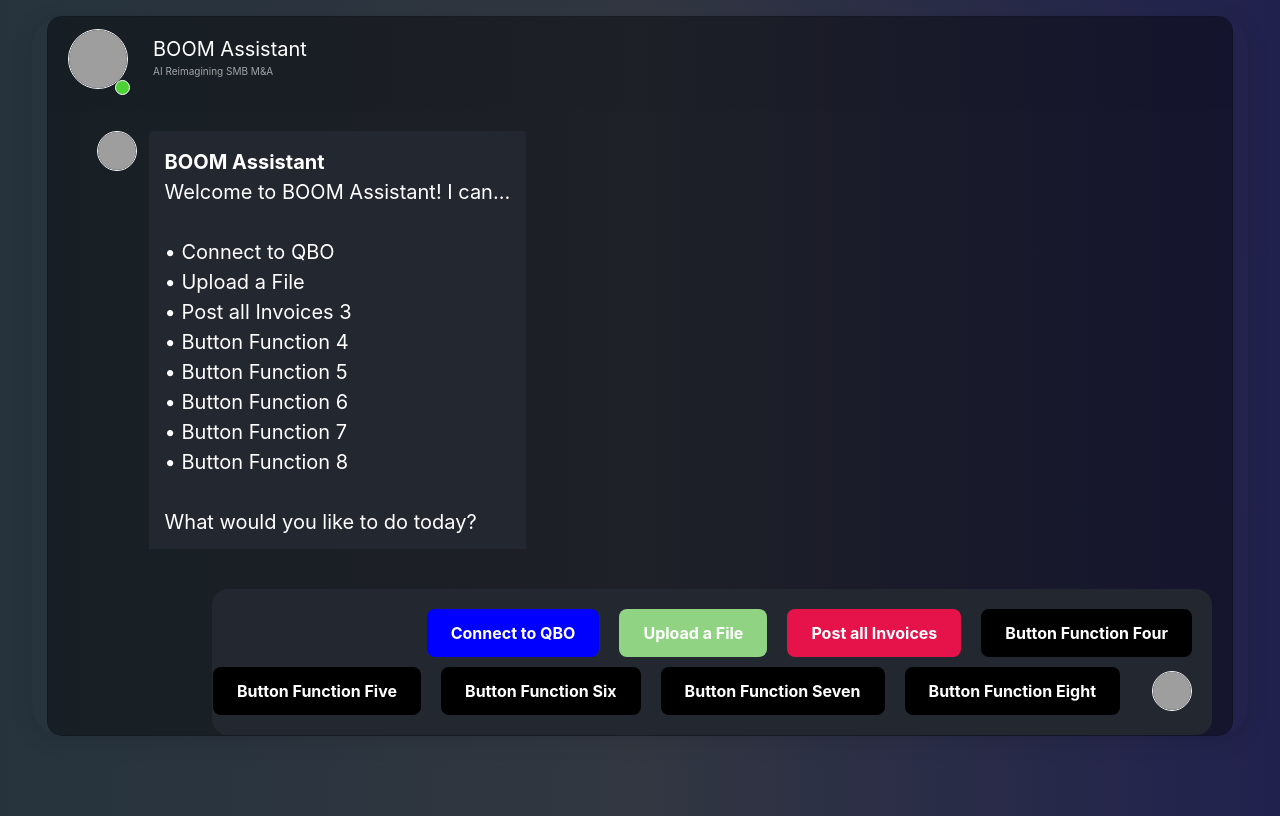
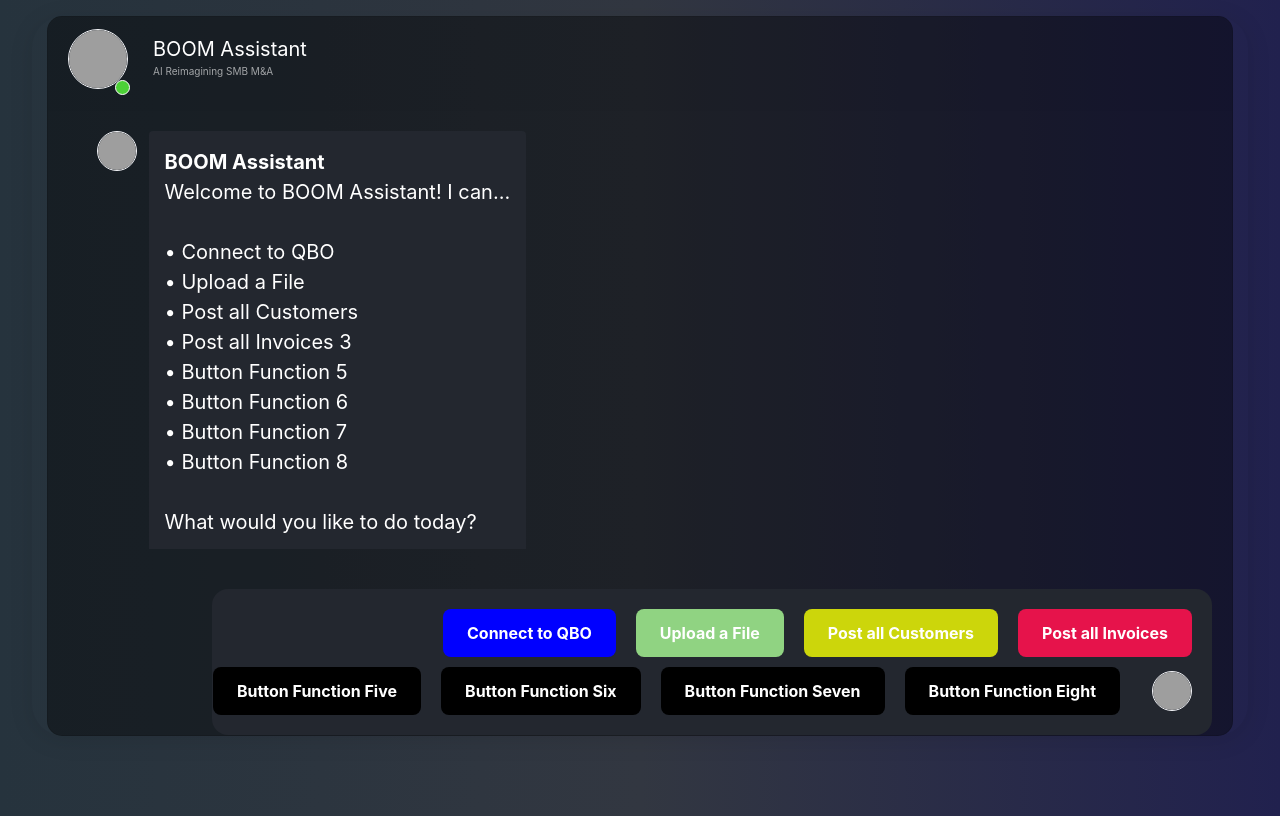
Before and after one commit to sfroning88/Boom-0007, a Flask app: page / in a window 1280 px wide. Run offline with Flask 3, Linux system fonts and the light colour scheme; some libraries are stand-ins or nearby versions; grey boxes are pictures that could not be loaded.

Commit message:
Update chat.html
Post customers button

```diff
--- a/templates/chat.html
+++ b/templates/chat.html
@@ -65,8 +65,8 @@
                         Welcome to BOOM Assistant! I can...<br><br>
                         • Connect to QBO<br>
                         • Upload a File<br>
+                        • Post all Customers<br>
                         • Post all Invoices 3<br>
-                        • Button Function 4<br>
                         • Button Function 5<br>
                         • Button Function 6<br>
                         • Button Function 7<br>
@@ -79,8 +79,8 @@
                     <div style="display: flex; gap: 1em; justify-content: flex-end; align-items: center;">
                       <button id="CONNECT_QBO" class="btn btn-primary" style="margin: 0; background: #0000ff; border: none; padding: 12px 24px; border-radius: 8px; color: white; font-weight: bold;">Connect to QBO</button>
                       <button id="UPLOAD_FILE" class="btn btn-primary" style="margin: 0; background: #90d382; border: none; padding: 12px 24px; border-radius: 8px; color: white; font-weight: bold;">Upload a File</button>
+                      <button id="POST_CUSTOMERS" class="btn btn-primary" style="margin: 0; background: #ccd60b; border: none; padding: 12px 24px; border-radius: 8px; color: white; font-weight: bold;">Post all Customers</button>
                       <button id="POST_INVOICES" class="btn btn-primary" style="margin: 0; background: #e6134b; border: none; padding: 12px 24px; border-radius: 8px; color: white; font-weight: bold;">Post all Invoices</button>
-                      <button id="BUTTON_FUNCTION_FOUR" class="btn btn-primary" style="margin: 0; background: #000000; border: none; padding: 12px 24px; border-radius: 8px; color: white; font-weight: bold;">Button Function Four</button>
                     </div>
                     <div style="display: flex; gap: 1em; justify-content: flex-end; align-items: center;">
                       <button id="BUTTON_FUNCTION_FIVE" class="btn btn-primary" style="margin: 0; background: #000000; border: none; padding: 12px 24px; border-radius: 8px; color: white; font-weight: bold;">Button Function Five</button>
@@ -263,8 +263,8 @@
                   '<div style="display: flex; gap: 1em; justify-content: flex-end; align-items: center;">' +
                     '<button id="CONNECT_QBO" class="btn btn-primary" style="margin: 0; background: #0000ff; border: none; padding: 12px 24px; border-radius: 8px; color: white; font-weight: bold;">Connect to QBO</button>' +
                     '<button id="UPLOAD_FILE" class="btn btn-primary" style="margin: 0; background: #90d382; border: none; padding: 12px 24px; border-radius: 8px; color: white; font-weight: bold;">Upload a File</button>' +
+                    '<button id="POST_CUSTOMERS" class="btn btn-primary" style="margin: 0; background: #ccd60b; border: none; padding: 12px 24px; border-radius: 8px; color: white; font-weight: bold;">Post all Customers</button>' +
                     '<button id="POST_INVOICES" class="btn btn-primary" style="margin: 0; background: #e6134b; border: none; padding: 12px 24px; border-radius: 8px; color: white; font-weight: bold;">Post all Invoices</button>' +
-                    '<button id="BUTTON_FUNCTION_FOUR" class="btn btn-primary" style="margin: 0; background: #000000; border: none; padding: 12px 24px; border-radius: 8px; color: white; font-weight: bold;">Button Function Four</button>' +
                   '</div>' +
                   '<div style="display: flex; gap: 1em; justify-content: flex-end; align-items: center;">' +
                     '<button id="BUTTON_FUNCTION_FIVE" class="btn btn-primary" style="margin: 0; background: #000000; border: none; padding: 12px 24px; border-radius: 8px; color: white; font-weight: bold;">Button Function Five</button>' +
@@ -288,8 +288,8 @@
                   '<div style="display: flex; gap: 1em; justify-content: flex-end; align-items: center;">' +
                     '<button id="CONNECT_QBO" class="btn btn-primary" style="margin: 0; background: #0000ff; border: none; padding: 12px 24px; border-radius: 8px; color: white; font-weight: bold;">Connect to QBO</button>' +
                     '<button id="UPLOAD_FILE" class="btn btn-primary" style="margin: 0; background: #90d382; border: none; padding: 12px 24px; border-radius: 8px; color: white; font-weight: bold;">Upload a File</button>' +
+                    '<button id="POST_CUSTOMERS" class="btn btn-primary" style="margin: 0; background: #ccd60b; border: none; padding: 12px 24px; border-radius: 8px; color: white; font-weight: bold;">Post all Customers</button>' +
                     '<button id="POST_INVOICES" class="btn btn-primary" style="margin: 0; background: #e6134b; border: none; padding: 12px 24px; border-radius: 8px; color: white; font-weight: bold;">Post all Invoices</button>' +
-                    '<button id="BUTTON_FUNCTION_FOUR" class="btn btn-primary" style="margin: 0; background: #000000; border: none; padding: 12px 24px; border-radius: 8px; color: white; font-weight: bold;">Button Function Four</button>' +
                   '</div>' +
                   '<div style="display: flex; gap: 1em; justify-content: flex-end; align-items: center;">' +
                     '<button id="BUTTON_FUNCTION_FIVE" class="btn btn-primary" style="margin: 0; background: #000000; border: none; padding: 12px 24px; border-radius: 8px; color: white; font-weight: bold;">Button Function Five</button>' +
@@ -313,6 +313,54 @@
                 $(this).css('color', '#fff');
               }
             });
+          });
+        });
+
+        $('#POST_CUSTOMERS').off('click').on('click', function() {
+          chatCounter++;
+          var currentChatId = 'call-status-' + chatCounter;
+
+          // Show user message bubble
+          $('#chat-messages').append(
+            '<div class="d-flex mb-3 justify-content-end">' +
+              '<div class="p-3 rounded" style="background: #ccd60b; color: #fff; border-radius: 16px 16px 4px 16px; max-width: 80%;">' +
+                '<span style="font-weight: bold;">You</span><br>' +
+                'Post all Customers' +
+              '</div>' +
+              '<div class="img_cont_msg" style="margin-left: 12px;">' +
+                '<img src="https://i.ibb.co/d5b84Xw/Untitled-design.png" class="rounded-circle user_img_msg" style="width: 40px; height: 40px; object-fit: cover;">' +
+              '</div>' +
+            '</div>'
+          );
+
+          // Show bot response
+          var botBubble = $('<div class="d-flex mb-3">' +
+            '<div class="img_cont_msg" style="margin-right: 12px;">' +
+              '<img src="https://media.licdn.com/dms/image/v2/D560BAQHK10HmqRh1rQ/company-logo_200_200/company-logo_200_200/0/1701815665068/wealthboom_logo?e=1755129600&v=beta&t=0RhPS_izHlCe2NRvKtO7mgT7LXo6T87muFlK-HR_noE" class="rounded-circle user_img_msg" style="width: 40px; height: 40px; object-fit: cover;">' +
+            '</div>' +
+            '<div class="p-3 rounded" style="background: #23272f; color: #fff; border-radius: 16px 16px 16px 4px; max-width: 80%;">' +
+              '<b>BOOM Assistant</b><br><span id="' + currentChatId + '">Posting all customers...</span>' +
+            '</div>' +
+          '</div>');
+          $('#chat-messages').append(botBubble);
+
+          // Scroll to bottom
+          scrollToBottom();
+
+          // BUTTON FUNCTION FOUR
+          $.ajax({
+            url: '/POST_CUSTOMERS',
+            type: 'POST',
+            success: function (data) {
+              if (data.success) {
+                $('#' + currentChatId).html('<span style="color: limegreen;">Post Customers success!</span>');
+              } else {
+                $('#' + currentChatId).html('<span style="color: red;">Post Customers failure.</span>');
+              }
+            },
+            error: function () {
+              $('#' + currentChatId).html('<span style="color: red;">Post Customers error.</span>');
+            }
           });
         });
 
@@ -364,53 +412,6 @@
           });
         });
 
-        $('#BUTTON_FUNCTION_FOUR').off('click').on('click', function() {
-          chatCounter++;
-          var currentChatId = 'call-status-' + chatCounter;
-
-          // Show user message bubble
-          $('#chat-messages').append(
-            '<div class="d-flex mb-3 justify-content-end">' +
-              '<div class="p-3 rounded" style="background: #000000; color: #fff; border-radius: 16px 16px 4px 16px; max-width: 80%;">' +
-                '<span style="font-weight: bold;">You</span><br>' +
-                'Button Function Four' +
-              '</div>' +
-              '<div class="img_cont_msg" style="margin-left: 12px;">' +
-                '<img src="https://i.ibb.co/d5b84Xw/Untitled-design.png" class="rounded-circle user_img_msg" style="width: 40px; height: 40px; object-fit: cover;">' +
-              '</div>' +
-            '</div>'
-          );
-
-          // Show bot response
-          var botBubble = $('<div class="d-flex mb-3">' +
-            '<div class="img_cont_msg" style="margin-right: 12px;">' +
-              '<img src="https://media.licdn.com/dms/image/v2/D560BAQHK10HmqRh1rQ/company-logo_200_200/company-logo_200_200/0/1701815665068/wealthboom_logo?e=1755129600&v=beta&t=0RhPS_izHlCe2NRvKtO7mgT7LXo6T87muFlK-HR_noE" class="rounded-circle user_img_msg" style="width: 40px; height: 40px; object-fit: cover;">' +
-            '</div>' +
-            '<div class="p-3 rounded" style="background: #23272f; color: #fff; border-radius: 16px 16px 16px 4px; max-width: 80%;">' +
-              '<b>BOOM Assistant</b><br><span id="' + currentChatId + '">Loading button function four...</span>' +
-            '</div>' +
-          '</div>');
-          $('#chat-messages').append(botBubble);
-
-          // Scroll to bottom
-          scrollToBottom();
-
-          // BUTTON FUNCTION FOUR
-          $.ajax({
-            url: '/BUTTON_FUNCTION_FOUR',
-            type: 'POST',
-            success: function (data) {
-              if (data.success) {
-                $('#' + currentChatId).html('<span style="color: limegreen;">Button Function Four success!</span>');
-              } else {
-                $('#' + currentChatId).html('<span style="color: red;">Button Function Four failure.</span>');
-              }
-            },
-            error: function () {
-              $('#' + currentChatId).html('<span style="color: red;">Button Function Four error.</span>');
-            }
-          });
-        });
 
         $('#BUTTON_FUNCTION_FIVE').off('click').on('click', function() {
           chatCounter++;
```
